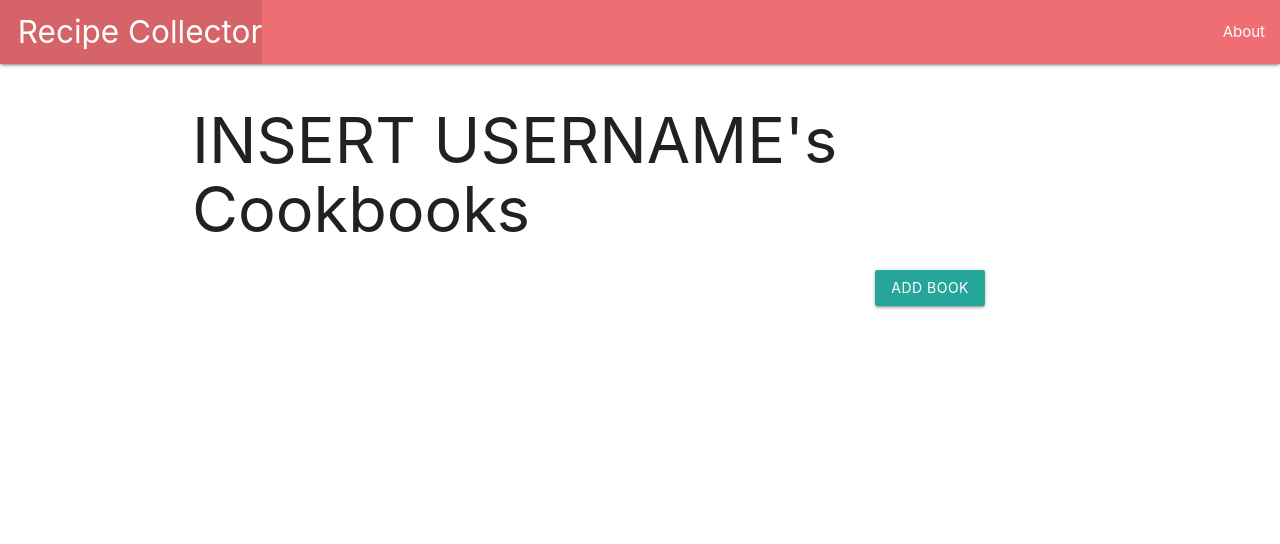
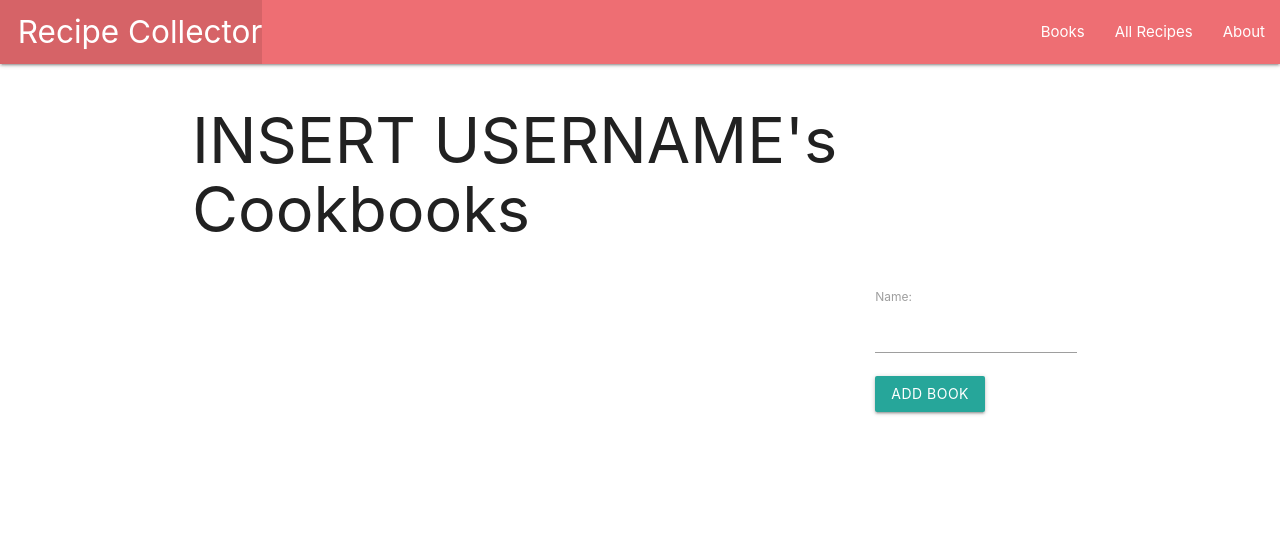
Before and after one commit to dylanaldrich/recipecollector, a Django app: page /books/ in a window 1280 px wide. Shown: the top 544 px of the page. Run offline with Django 3.2, Linux system fonts and the light colour scheme; data that the repository does not hold is empty.

Commit message:
AAdd book form is working, add chapter form is working

```diff
--- a/main_app/templates/base.html
+++ b/main_app/templates/base.html
@@ -19,6 +19,8 @@
           <li><a href="/" class="left brand-logo">&nbsp;&nbsp;Recipe Collector</a></li>
         </ul>
         <ul class="right">
+          <li><a href="/books">Books</a></li>
+          <li><a href="/recipes">All Recipes</a></li>
           <li><a href="/about">About</a></li>
         </ul>
       </div>
--- a/main_app/templates/books/index.html
+++ b/main_app/templates/books/index.html
@@ -20,7 +20,7 @@
 
     <!-- Add a book form -->
     <div class="col s3">
-        <form action="" method="post">
+        <form action="{% url 'books_index' %}" method="POST">
             {% csrf_token %}
             {{ book_form.as_p }}
             <input type="submit" value="Add Book" class='btn' />
--- a/main_app/urls.py
+++ b/main_app/urls.py
@@ -10,10 +10,10 @@ urlpatterns = [
     path('books/<int:book_id>/', views.book_detail, name='book_detail'), # this lists chapters of a given book
     path('books/<int:book_id>/edit/', views.book_edit, name='book_edit'),
     path('books/<int:book_id>/delete/', views.book_delete, name='book_delete'),
+    path('books/<int:book_id>/chapter_add/', views.chapter_add, name='chapter_add'),
 
     # Chapter URLs
     path('chapters/<int:chapter_id>/', views.chapter_detail, name='chapter_detail'), # this lists recipes of given chapter
-    path('chapters/<int:chapter_id>/add/', views.chapter_add, name='chapter_add'),
     path('chapters/<int:chapter_id>/edit/', views.chapter_edit, name='chapter_edit'),
     path('chapters/<int:chapter_id>/delete/', views.chapter_delete, name='chapter_delete'),
 
--- a/main_app/views.py
+++ b/main_app/views.py
@@ -1,4 +1,4 @@
-from django.shortcuts import render
+from django.shortcuts import render, redirect
 from django.http import HttpResponse, JsonResponse
 from .models import Book, Chapter, Recipe
 from .forms import Book_Form, Chapter_Form, Recipe_Form
@@ -22,7 +22,7 @@ def books_index(request):
             return redirect('books_index')
     books = Book.objects.all()
     book_form = Book_Form()
-    context = {'books':books}
+    context = {'books':books, 'book_form':book_form}
     return render(request, 'books/index.html', context)
 
 # show
@@ -65,10 +65,10 @@ def chapter_detail(request, chapter_id): #this serves as recipes index of a give
 def chapter_add(request, book_id):
     chapter_form = Chapter_Form(request.POST)
     if chapter_form.is_valid():
-        new_chapter = feeding_form.save(commit=False)
+        new_chapter = chapter_form.save(commit=False)
         new_chapter.book_id = book_id
         new_chapter.save()
-    return redirect('detail', book_id=book_id)
+    return redirect('book_detail', book_id=book_id)
 
 # edit && update
 def chapter_edit(request, chapter_id):
```
